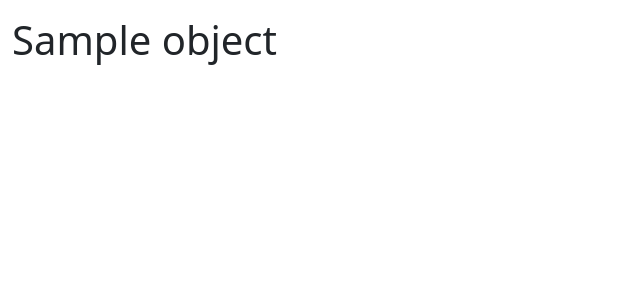
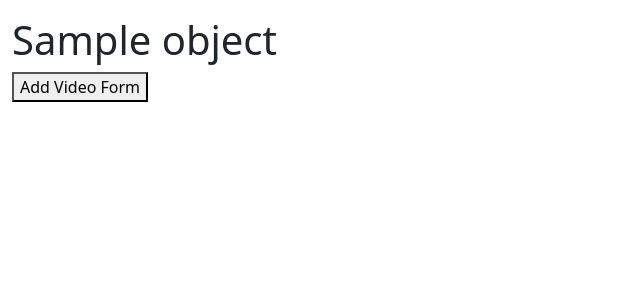
Before and after one commit to Sai-Santhan/video-membership-site, a Python web app: template app/templates/playlists/detail.html in a window 1280 px wide. Shown: the part 24-324 px from the top of the page, without its empty margins (0-640 px from the left). Run offline with Jinja, Linux system fonts and the light colour scheme; the template is opened without the code that fills it: most values are stand-ins (such as "Sample title", 1, 10 or a date in 2020); some libraries are stand-ins or nearby versions.

Commit message:
Used HTMX to hit '/videos/create' endpoint using GET.

```diff
--- a/app/templates/playlists/detail.html
+++ b/app/templates/playlists/detail.html
@@ -4,4 +4,12 @@
 
     {% if object.title %}<h1>{{ object.title }}</h1>{% endif %}
 
+    <div id="video-create-form"></div>
+
+    <button hx-get="/videos/create"
+            hx-trigger="click"
+            hx-target="#video-create-form"
+            hx-swap="beforeend">
+        Add Video Form
+    </button>
 {% endblock %}
```
